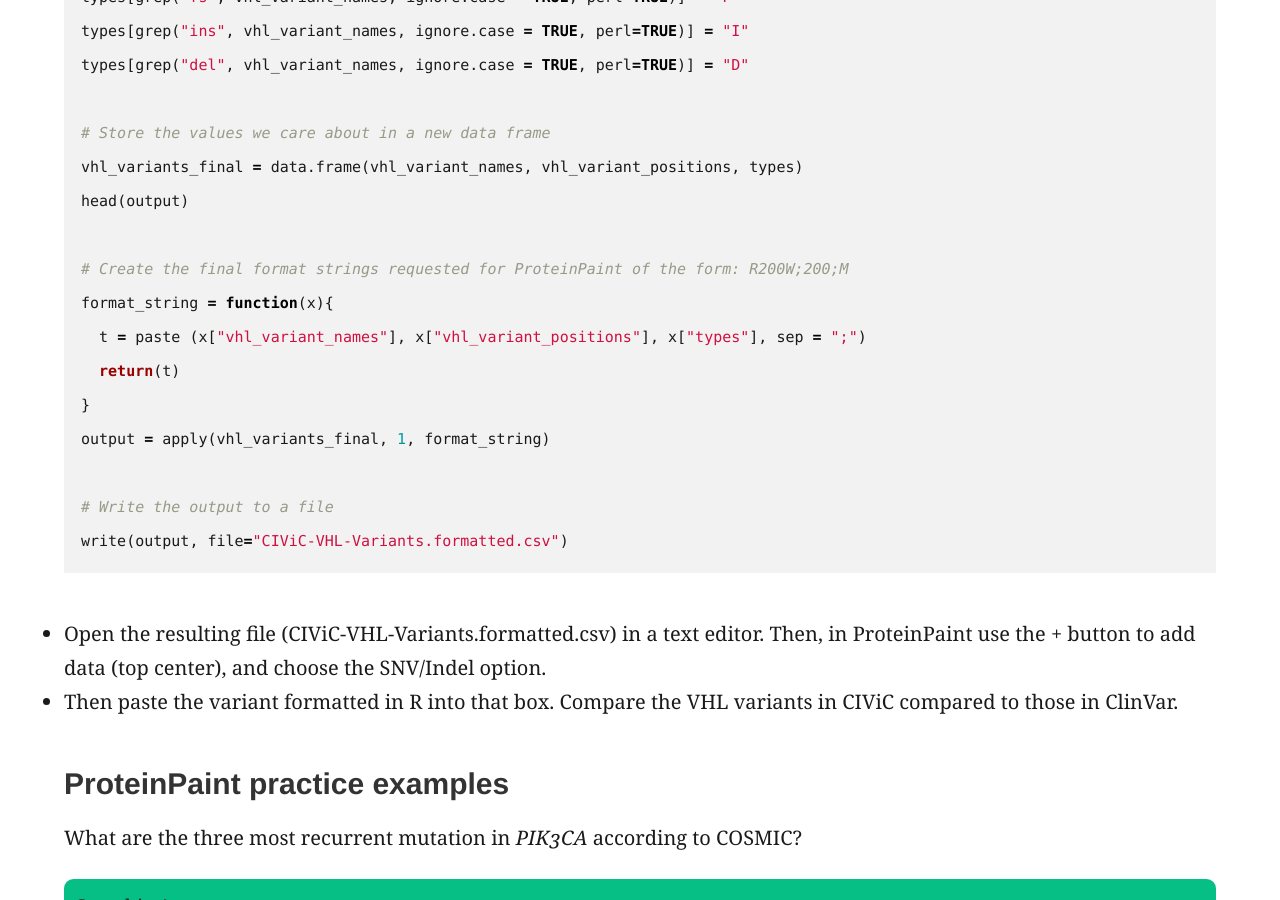
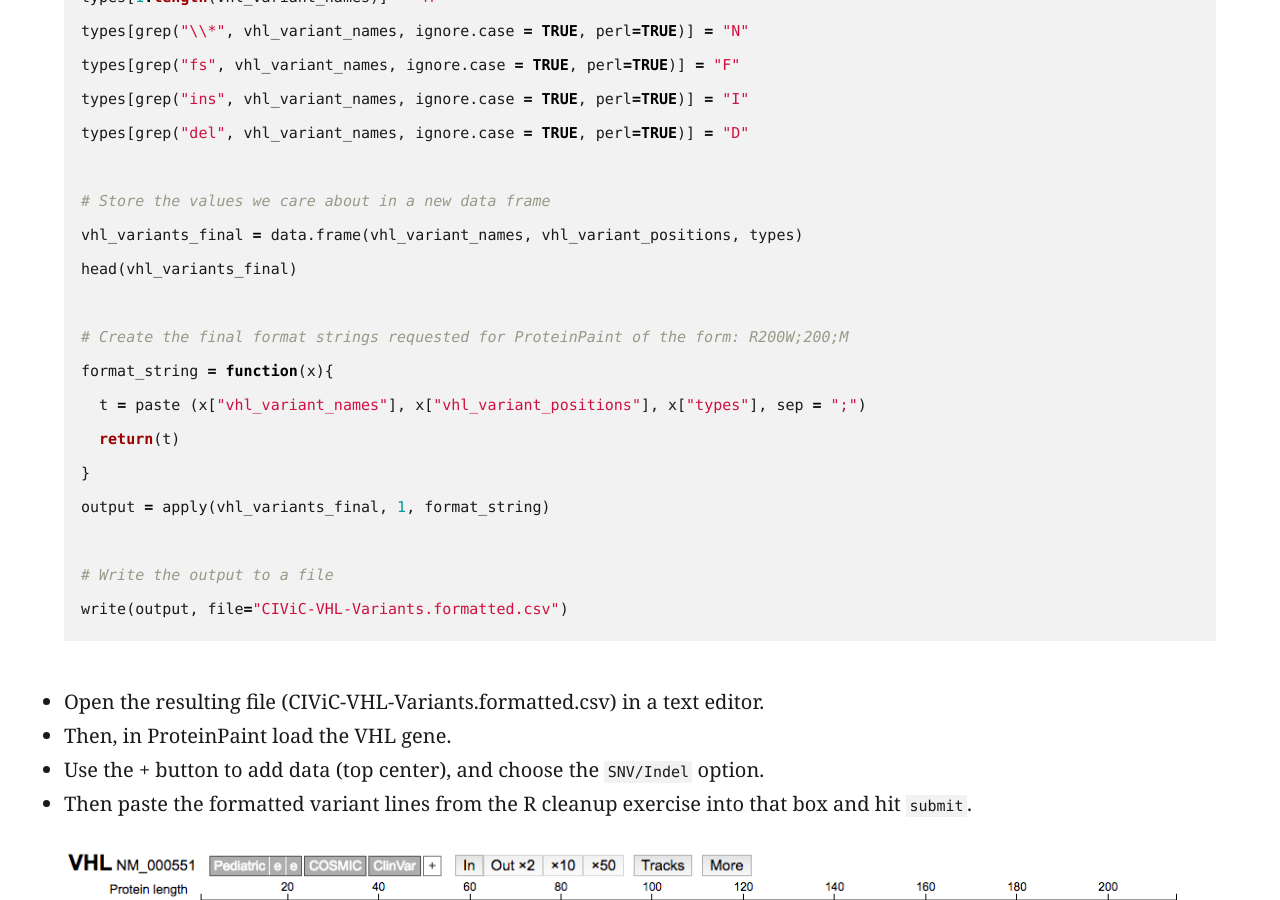
Before and after one commit to griffithlab/genviz.org, a Jekyll site: the page built from _posts/0001-07-01-ProteinPaint.md, in a window 1280 px wide and 900 px high, scrolled down 8122 px. Built offline with Jekyll 4.4.1, drawn with Linux system fonts in a browser that asks for light colours; nearby versions of some CDN libraries; some of the changed text lies outside the part shown.

Commit message:
various fixes and additions

````diff
--- a/_posts/0001-07-01-ProteinPaint.md
+++ b/_posts/0001-07-01-ProteinPaint.md
@@ -75,7 +75,8 @@ x = read.csv(file = "CIViC-VHL-Variants.csv", as.is=1:4)
 vhl_variants1 = x[,2]
 
 # Tidy up the names to remove the c. notations
-vhl_variants2 = gsub("\\s+\\(.*\\)", "", vhl_variants, perl=TRUE)
+vhl_variants2 = gsub("\\s+\\(.*\\)", "", vhl_variants1vhl_variants3 = vhl_variants2[grep("^\\w+\\d+\\w+", vhl_variants2, ignore.case = TRUE, perl=TRUE)]
+, perl=TRUE)
 
 # Limit to only those variants with a format like: L184P
 vhl_variants3 = vhl_variants2[grep("^\\w+\\d+\\w+", vhl_variants2, ignore.case = TRUE, perl=TRUE)]
@@ -97,7 +98,7 @@ types[grep("del", vhl_variant_names, ignore.case = TRUE, perl=TRUE)] = "D"
 
 # Store the values we care about in a new data frame
 vhl_variants_final = data.frame(vhl_variant_names, vhl_variant_positions, types)
-head(output)
+head(vhl_variants_final)
 
 # Create the final format strings requested for ProteinPaint of the form: R200W;200;M
 format_string = function(x){
@@ -110,8 +111,14 @@ output = apply(vhl_variants_final, 1, format_string)
 write(output, file="CIViC-VHL-Variants.formatted.csv")
 ```
 
-* Open the resulting file (CIViC-VHL-Variants.formatted.csv) in a text editor. Then, in ProteinPaint use the + button to add data (top center), and choose the SNV/Indel option.
-* Then paste the variant formatted in R into that box. Compare the VHL variants in CIViC compared to those in ClinVar.
+* Open the resulting file (CIViC-VHL-Variants.formatted.csv) in a text editor.
+* Then, in ProteinPaint load the VHL gene.
+* Use the + button to add data (top center), and choose the `SNV/Indel` option.
+* Then paste the formatted variant lines from the R cleanup exercise into that box and hit `submit`.
+
+{% include figure.html image="/assets/proteinpaint/proteinpaint9.png" width="1200" %}
+
+* Compare the VHL variants from CIViC to those in ClinVar.
 
 ### ProteinPaint practice examples
 
````
Also changed, not shown: assets/proteinpaint/proteinpaint9.png (added).
